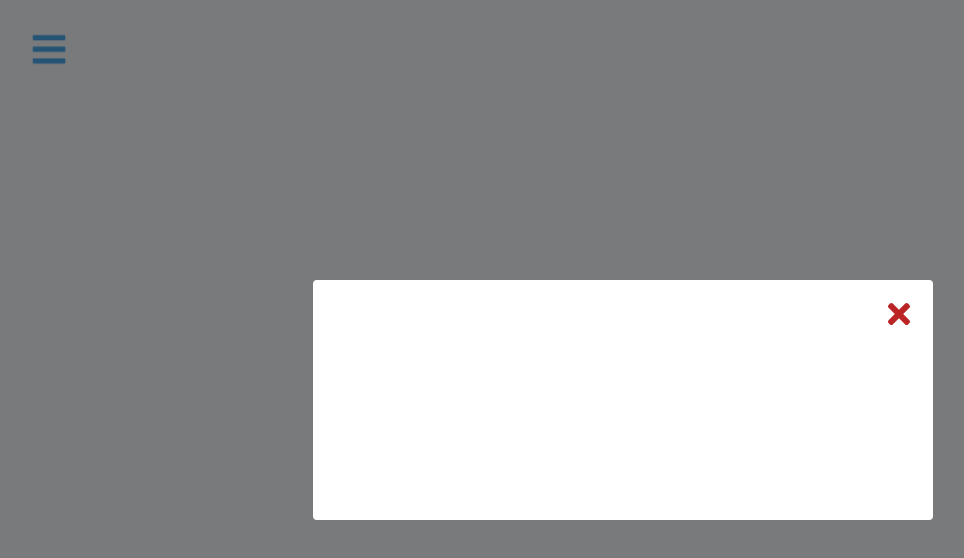
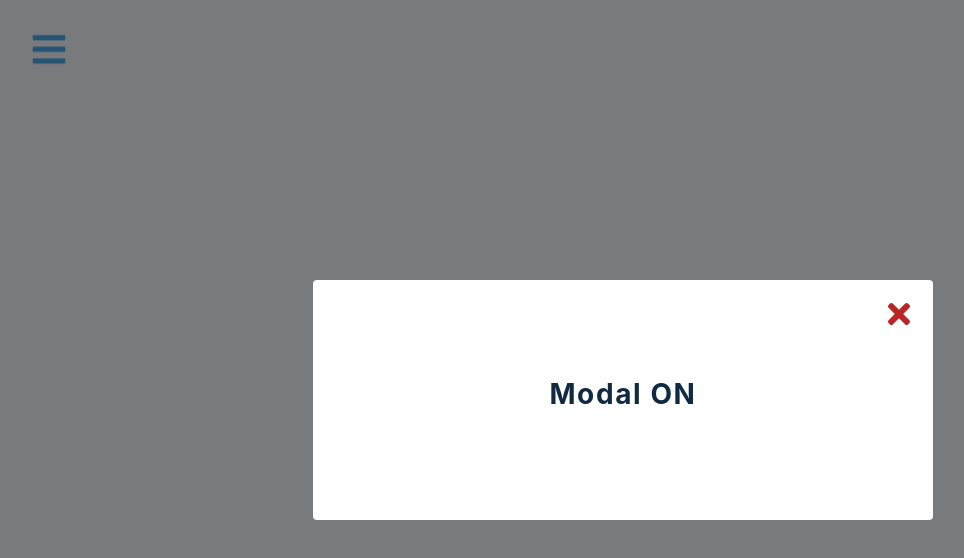
Before and after one commit to DPlilCoDeR/sidebar, a React (Create React App) app: page / in a window 1280 px wide. Both pictures are taken after a click on the button "SHOW MODAL". Shown: the top 558 px of the page, without its empty margins (17-981 px from the left). Built offline with nearby package versions, Linux system fonts and the light colour scheme.

Commit message:
finish??

```diff
--- a/src/Modal.jsx
+++ b/src/Modal.jsx
@@ -4,13 +4,13 @@ import { useGlobalContext } from './context'
 
 
 const Modal = () => {
-  console.log(useGlobalContext())
   const {isModalOpen, closeModal} = useGlobalContext();
 
   return (
     <>
       <div className={`${isModalOpen ? 'modal-overlay show-modal': 'modal-overlay'}`}>
         <div className="modal-container">
+          <h3>Modal ON</h3>
           <button className="close-modal-btn" onClick={closeModal}>
             <FaTimes />
           </button>
```
